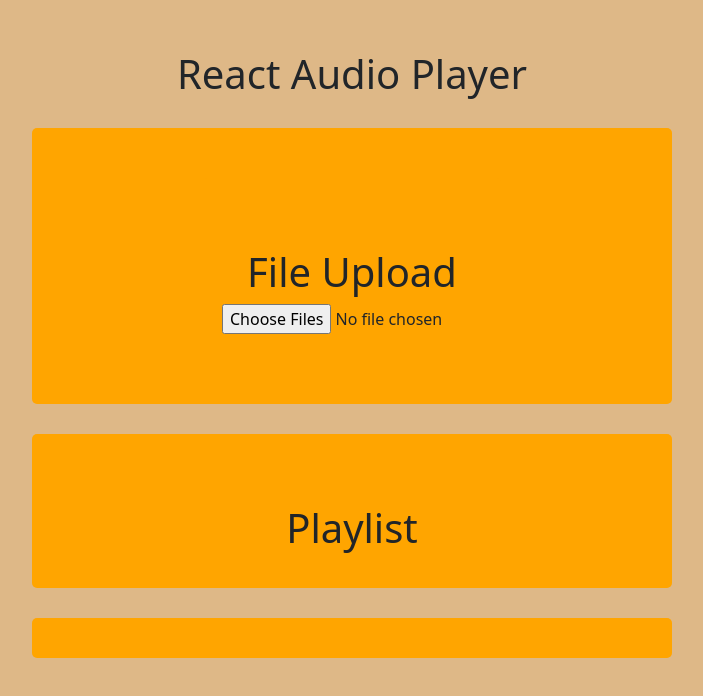
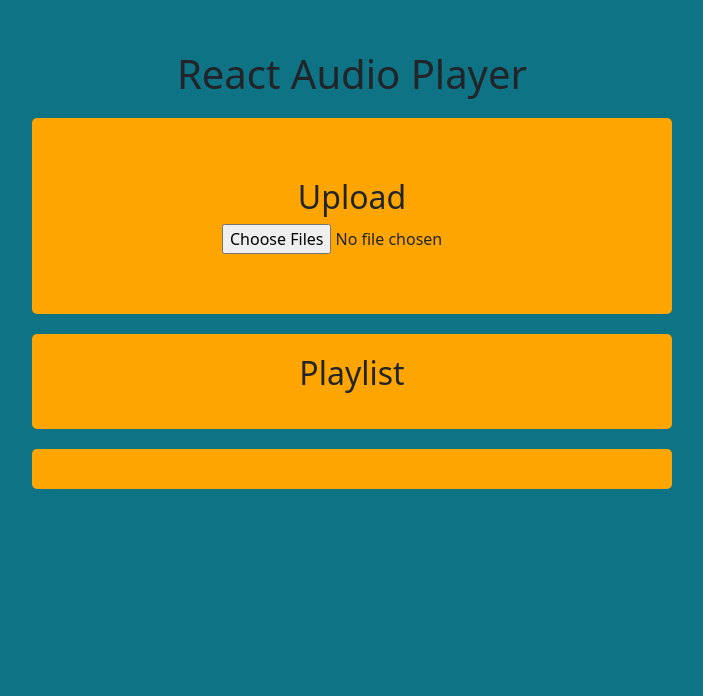
Before and after one commit to Mubashirahmad123/audio-player, a React (Vite) app: page / in a window 1280 px wide. Shown: the top 696 px of the page, without its empty margins (288-991 px from the left). Built offline with nearby package versions, Linux system fonts and the light colour scheme.

Commit message:
h1 and h2 changed

```diff
--- a/src/components/FileUpload.jsx
+++ b/src/components/FileUpload.jsx
@@ -9,7 +9,7 @@ const FileUpload = ({ onFileChange }) => {
 
     return (
         <div className="container1-md">
-            <h1>File Upload</h1>
+            <h2>Upload</h2>
             <input type="file" accept=".mp3" multiple onChange={handleFileChange} /><br />
         </div>
     );
--- a/src/components/Playlist.jsx
+++ b/src/components/Playlist.jsx
@@ -3,7 +3,7 @@ import React from 'react';
 const Playlist = ({files = [], onFileSelect}) => {
     return (
         <div>
-            <h1>Playlist</h1>
+            <h2>Playlist</h2>
             <ul>
                 {files.map((file, index) => (
                     <li key={index} onClick={() => onFileSelect(file)}>
--- a/src/index.css
+++ b/src/index.css
@@ -3,14 +3,14 @@ body {
     height: 100%;
   margin: 0;
   padding: 0;
-  background-color: burlywood ;
+  background-color: rgb(13, 115, 133) ;
 }
 
 
 .container-md,
 .container1-md {
   width: 50%;
-  margin: 30px auto; /* Center the container horizontally */
+  margin: 20px auto;
   padding: 20px;
   background-color: orange;
   border-radius: 5px;
@@ -61,16 +61,16 @@ body {
   }
 
 
-
-
-
-
-
-
 h1 {
     text-align: center;
     margin-top: 50px;
   }
+
+  h2 {
+    text-align: center;
+    text-decoration: dotted;
+  }
+
 
 ul {
     list-style-type: none;
@@ -81,7 +81,7 @@ li {
     cursor: pointer;
     padding: 8px;
     border: 1px solid #ccc;
-    margin-bottom: 5px;
+    /* margin-bottom: 5px; */
   }
 
 li:hover {
```
